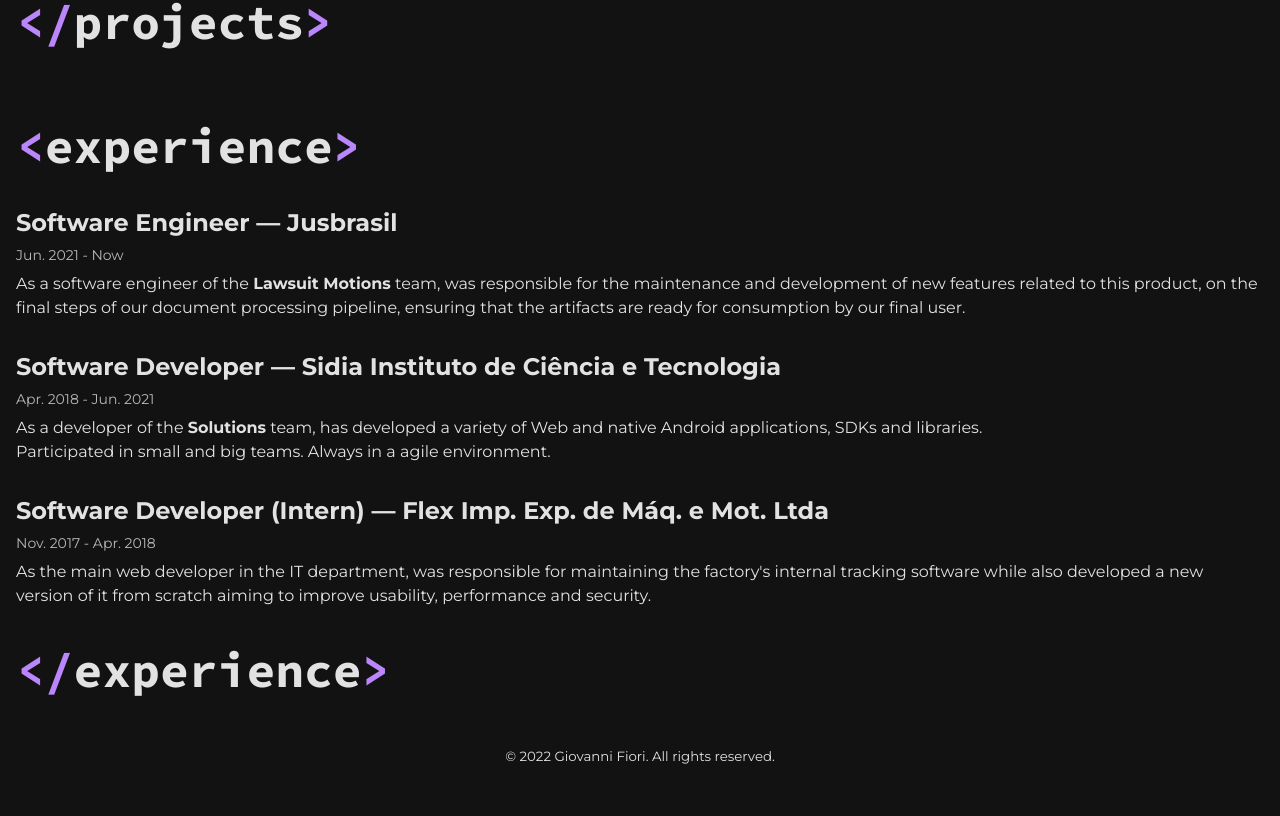
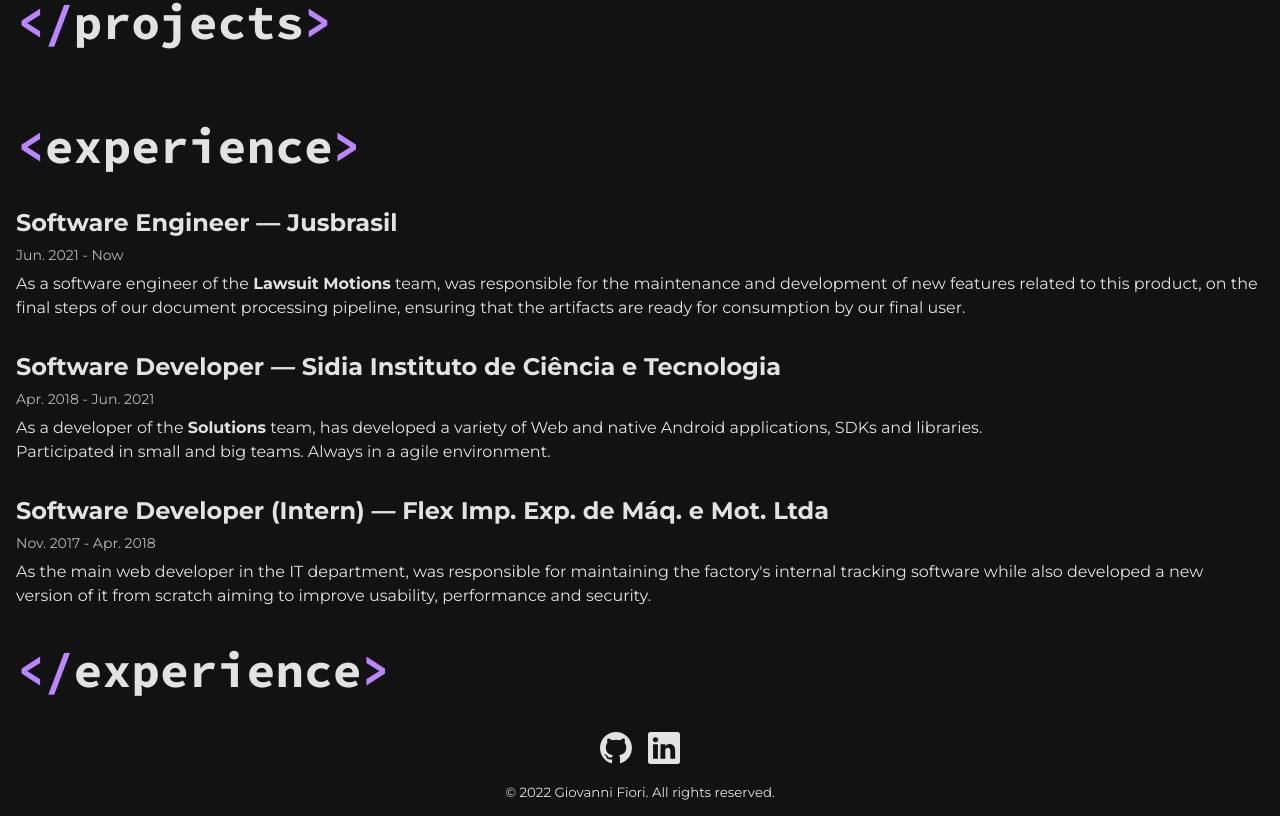
Before and after one commit to giovannifiori/my-website, a Next.js app: page / in a window 1280 px wide. Shown: the part 2986-3802 px from the top of the page. Before the commit the page ends 3766 px from the top, so only its background shows below. Built offline with nearby package versions, Linux system fonts and the light colour scheme.

Commit message:
Implement Contact section

```diff
--- /dev/null
+++ b/components/Contact/Contact.module.scss
@@ -0,0 +1,11 @@
+@import '../../styles/colors.scss';
+
+.container {
+  display: flex;
+  gap: 1rem;
+
+  & a {
+    text-decoration: none;
+    color: inherit;
+  }
+}
--- /dev/null
+++ b/components/Contact/index.tsx
@@ -0,0 +1,18 @@
+import React from 'react'
+import {BsGithub, BsLinkedin} from 'react-icons/bs'
+import Icon from '../UI/Icon'
+
+import styles from './Contact.module.scss'
+
+const Contact = () => (
+    <section className={styles.container}>
+      <a href="https://www.github.com/giovannifiori" target="_blank" rel="noreferrer">
+        <Icon which={BsGithub} size={32}/>
+      </a>
+      <a href="https://www.linkedin.com/in/giovannifiori" target="_blank" rel="noreferrer">
+        <Icon which={BsLinkedin} size={32}/>
+      </a>
+    </section>
+)
+
+export default Contact
--- /dev/null
+++ b/components/UI/Icon/Icon.module.scss
@@ -0,0 +1,10 @@
+@import '../../../styles/colors.scss';
+
+.icon {
+  transition: ease-in 150ms;
+  &:hover {
+    cursor: pointer;
+    color: $primaryColor;
+    transform: translateY(-15%);
+  }
+}
--- /dev/null
+++ b/components/UI/Icon/index.tsx
@@ -0,0 +1,15 @@
+import React from 'react'
+import {IconType} from 'react-icons'
+
+import styles from './Icon.module.scss'
+
+type Props = {
+  which: IconType,
+  size: number,
+}
+
+const Icon = ({which: TheIcon, size}: Props) => (
+    <TheIcon className={styles.icon} size={size}/>
+)
+
+export default Icon
--- a/pages/index.tsx
+++ b/pages/index.tsx
@@ -6,6 +6,7 @@ import Experience from '../components/Experience'
 import Projects from '../components/Projects'
 import Footer from '../components/Footer'
 import Project from '../types/Project'
+import Contact from '../components/Contact'
 
 import styles from '../styles/Home.module.scss'
 
@@ -28,6 +29,7 @@ const Home = ({projects}: Props) => {
         <Skills />
         <Projects projects={projects} />
         <Experience />
+        <Contact />
       </main>
       <Footer />
     </>
```
